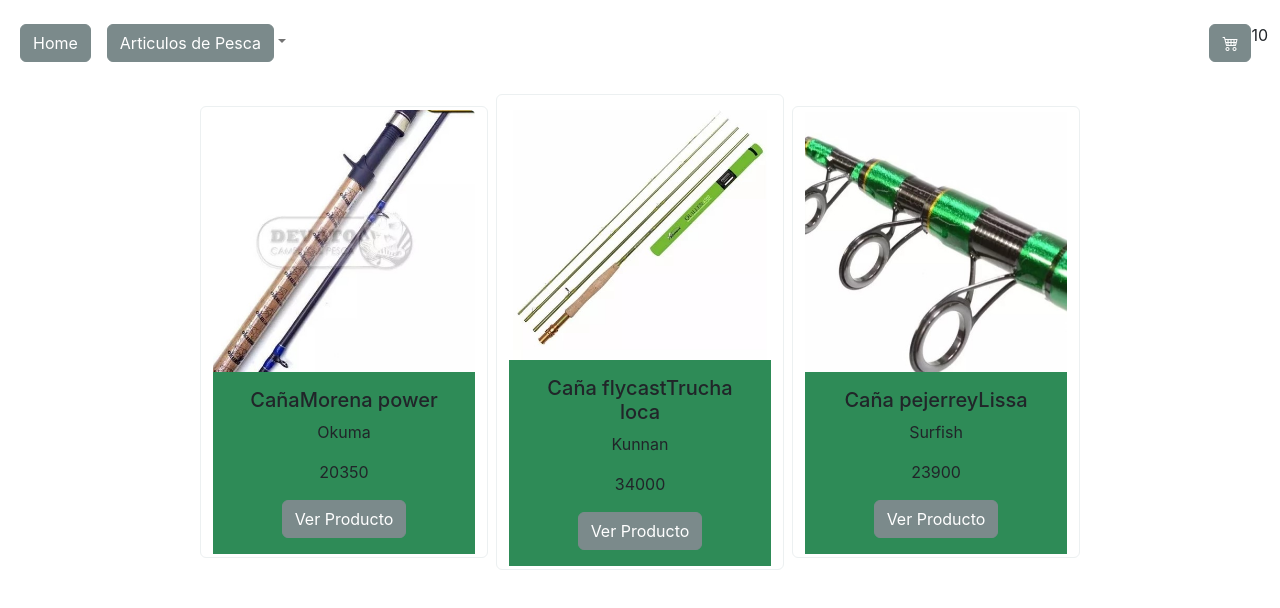
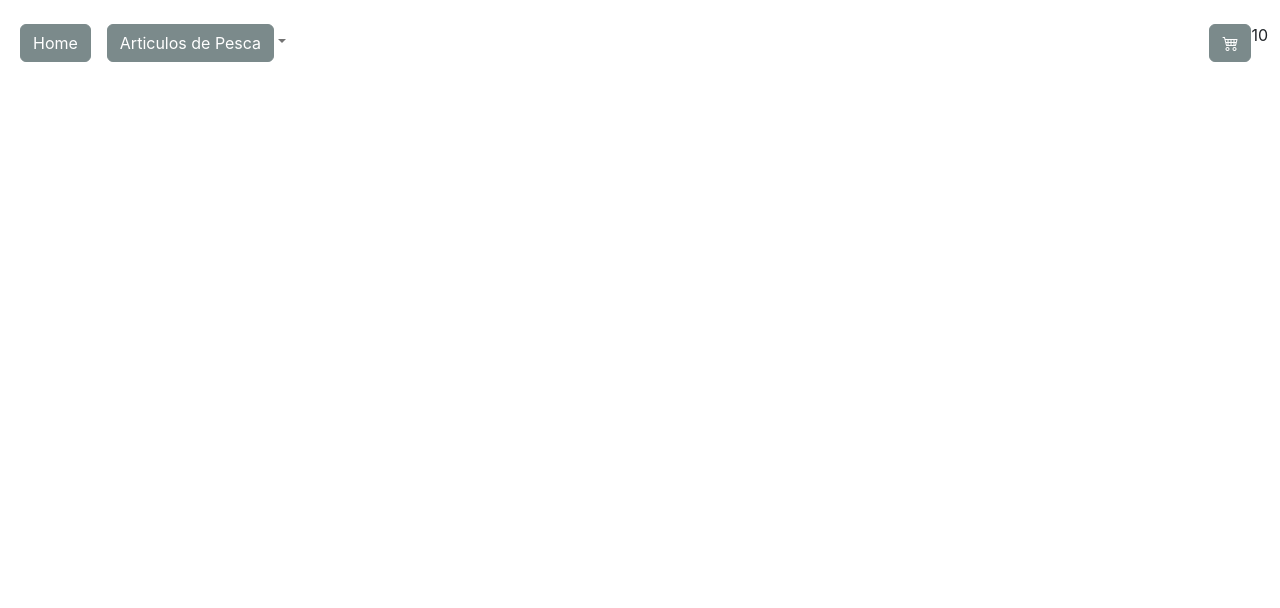
Before and after one commit to Bosterman12/PreEntrega1Bandi, a React (Create React App) app: page /category/1 in a window 1280 px wide. Shown: the top 608 px of the page. Built offline with nearby package versions, Linux system fonts and the light colour scheme.

Commit message:
ahora aparece categoria en la url

```diff
--- a/public/json/productos.json
+++ b/public/json/productos.json
@@ -1,6 +1,6 @@
 [
     {"id":1,
-      "idCategoria":1,
+      "idCategoria":"cañas",
     "nombre":"Caña",
     "marca": "Okuma",
     "modelo":"Morena power",
@@ -9,7 +9,7 @@
     "img":"caña-okuma.jpg"},
 
     {"id":2,
-    "idCategoria":1,
+    "idCategoria":"cañas",
     "nombre":"Caña flycast",
     "marca":"Kunnan",
     "modelo":"Trucha loca",
@@ -18,7 +18,7 @@
     "img":"caña-flycast.jpg"},
 
     {"id":3,
-    "idCategoria":1,
+    "idCategoria":"cañas",
     "nombre":"Caña pejerrey",
     "marca":"Surfish",
     "modelo":"Lissa",
@@ -27,7 +27,7 @@
     "img":"caña-telescopica.jpg"},
 
     {"id":4,
-    "idCategoria":2,
+    "idCategoria":"reeles",
     "nombre":"Reel rotativo",
     "marca":"Caster",
     "modelo":"Flex105R",
@@ -37,7 +37,7 @@
     },
 
     {"id":5,
-    "idCategoria":2,
+    "idCategoria":"reeles",
     "nombre":"Reel frontal",
     "marca":"Caster",
     "modelo":"Sea hunter 9006",
@@ -46,7 +46,7 @@
     "img":"reel-frontal.jpg"},
 
     {"id":6,
-    "idCategoria":2,
+    "idCategoria":"reeles",
     "nombre":"Reel flycast",
     "marca":"Caster",
     "modelo":"Creek 5-6",
@@ -55,7 +55,7 @@
     "img":"reel-flycast.jpg"},
 
     {"id":7,
-    "idCategoria":3,
+    "idCategoria":"aparejos",
     "nombre":"Anzuelos pesca variada",
     "marca":"Fierrito",
     "modelo":"Mordiscon",
@@ -64,7 +64,7 @@
     "img":"anzuelos.jpg"},
 
     {"id":8,
-    "idCategoria":3,
+    "idCategoria":"aparejos",
     "nombre":"Plomada",
     "marca":"Rascafondo",
     "modelo":"Municion",
@@ -73,7 +73,7 @@
     "img":"plomada.jpg"},
 
     {"id":9,
-    "idCategoria":3,
+    "idCategoria":"aparejos",
     "nombre":"Nylon",
     "marca":"Caster",
     "modelo":"Multifilamento 0.5",
@@ -82,7 +82,7 @@
     "img":"nylon.jpg"},
 
     {"id":10,
-    "idCategoria":4,
+    "idCategoria":"carnadas",
     "nombre":"Morena x 12",
     "marca":"Pocho",
     "modelo":"Mamacha",
@@ -91,7 +91,7 @@
    },
 
    {"id":11,
-    "idCategoria":4,
+    "idCategoria":"carnadas",
     "nombre":"Cascarudo x 12",
     "marca":"Pocho",
     "modelo":"Cascarudo",
@@ -101,7 +101,7 @@
     },
 
     {"id":12,
-    "idCategoria":4,
+    "idCategoria":"carnadas",
     "nombre":"Anguila x 12",
     "marca":"Pocho",
     "modelo":"Anguila",
--- a/src/components/ItemListContainer/ItemListContainer.jsx
+++ b/src/components/ItemListContainer/ItemListContainer.jsx
@@ -10,7 +10,7 @@
    useEffect (() => {
     if(idCategoria){
         consultarBDD('../json/productos.json').then (products => {
-        const prods = products.filter(prod => prod.idCategoria === parseInt(idCategoria))
+        const prods = products.filter(prod => prod.idCategoria === (idCategoria))
         const items = ItemList ({prods})
 
         setProductos(items)
--- a/src/components/Navbar/Categorias/Categorias.jsx
+++ b/src/components/Navbar/Categorias/Categorias.jsx
@@ -8,10 +8,10 @@
               <button className="btn btn-dark">Articulos de Pesca</button>
             </a>
             <ul className="dropdown-menu">
-              <li><Link className="dropdown-item" to={'/category/1'}>Cañas</Link> </li>
-              <li><Link className="dropdown-item" to={'/category/2'}>Reeles</Link></li>
-              <li><Link className="dropdown-item" to={'/category/3'}>Aparejos</Link></li>
-              <li><Link className="dropdown-item" to={'/category/4'}>Carnadas</Link></li>
+              <li><Link className="dropdown-item" to={'/category/cañas'}>Cañas</Link> </li>
+              <li><Link className="dropdown-item" to={'/category/reeles'}>Reeles</Link></li>
+              <li><Link className="dropdown-item" to={'/category/aparejos'}>Aparejos</Link></li>
+              <li><Link className="dropdown-item" to={'/category/carnadas'}>Carnadas</Link></li>
 
 
             </ul>
```
